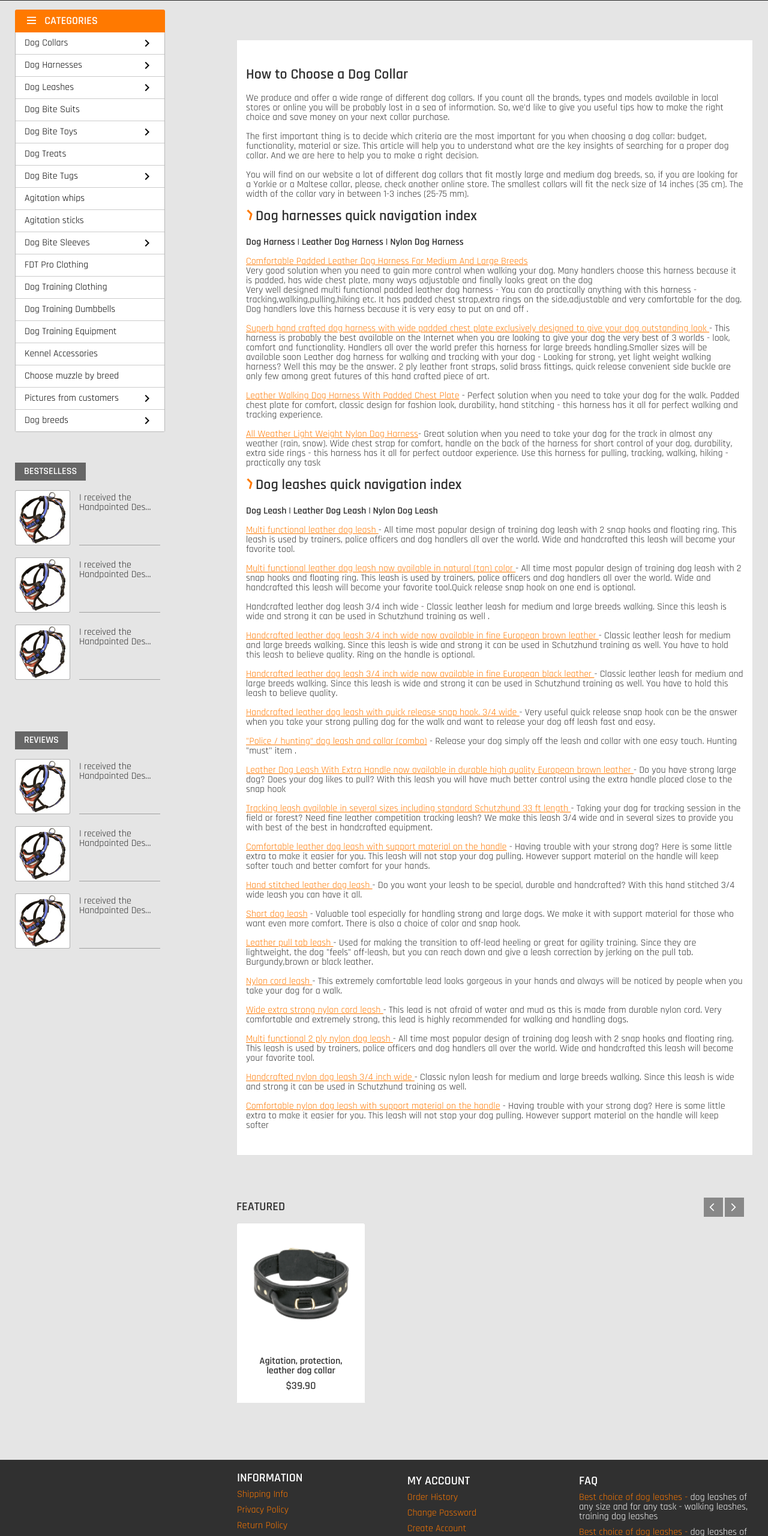
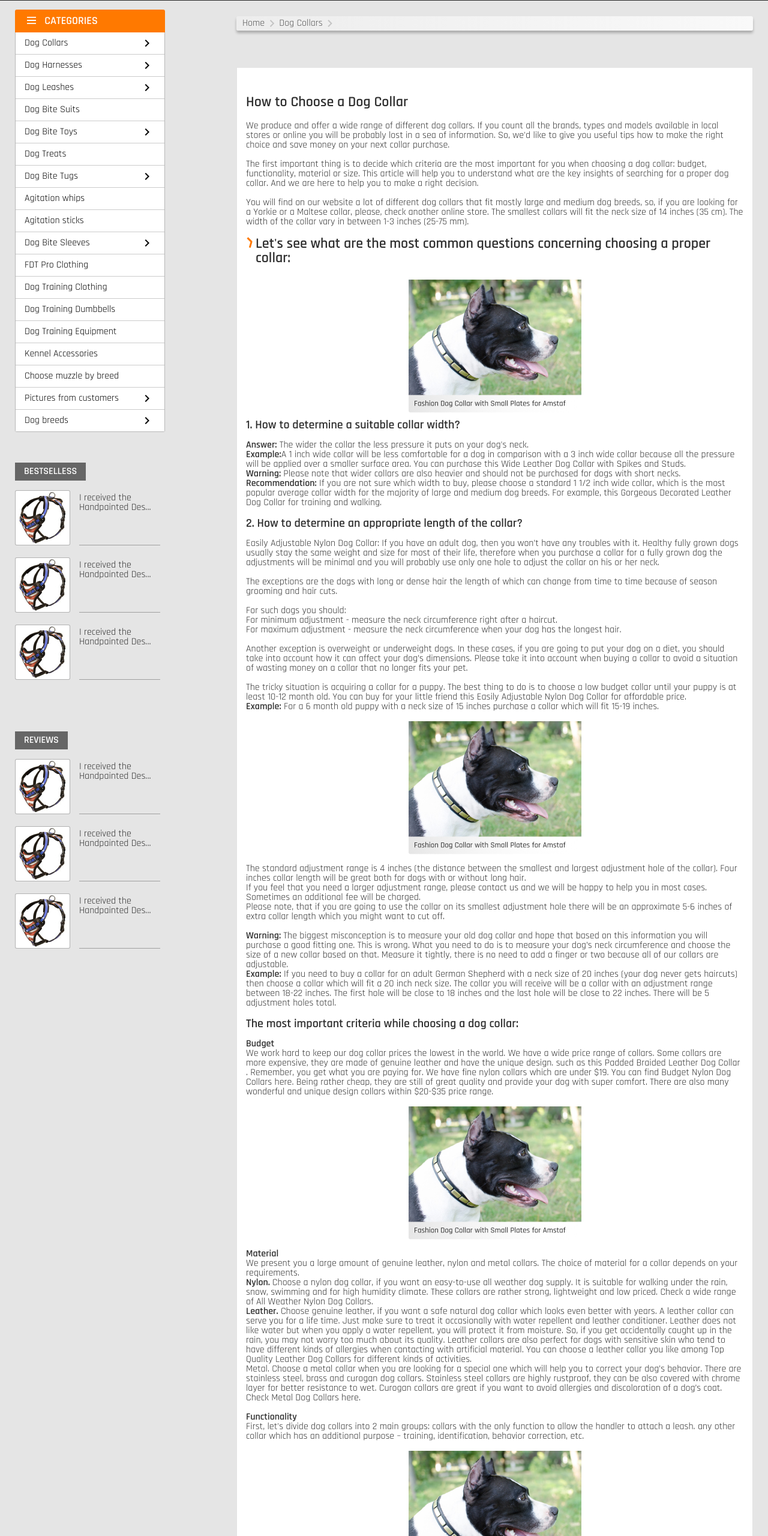
Before and after one commit to Vladarc/FDT-Layout, a website: page src/choose-dog-collar.html in a window 1280 px wide. Shown: the part 240-2800 px from the top of the page at 60% size. Drawn offline with nearby package versions, Linux system fonts and the light colour scheme; files that its build step writes are made by us from their sources; files whose address does not match are found by name.

Commit message:
finished article section

```diff
--- a/src/choose-dog-collar.html
+++ b/src/choose-dog-collar.html
@@ -4,7 +4,26 @@
 <div class="container">
     <div class="content-wrapper">
         <main class="main">
-
+            <div class="breadcrumbs">
+                <ul class="ul-normalize breadcrumbs-list">
+                    <li class="breadcrumbs-item">
+                        <a href="#" class="breadcrumbs-link">
+                            Home
+                            <span class="material-icons">
+                                keyboard_arrow_right
+                            </span>
+                        </a>
+                    </li>
+                    <li class="breadcrumbs-item">
+                        <a href="#" class="breadcrumbs-link">
+                            Dog Collars
+                            <span class="material-icons">
+                                    keyboard_arrow_right
+                                </span>
+                        </a>
+                    </li>
+                </ul>
+            </div>
 <article class="article">
     <h2>How to Choose a Dog Collar</h2>
     <p>
@@ -18,151 +37,92 @@
         <div class="article__title" >
             <img src="../img/svg/article-title-icon.svg" alt="">
             <h3 >
-                Dog harnesses quick navigation index
+                Let's see what are the most common questions concerning choosing a proper collar:
             </h3>
     </div>
-     <span class="article__subtitle">Dog Harness | Leather Dog Harness | Nylon Dog Harness</span>
+        <div class="article__image-wrapper">
+            <img src="/img/article-photo.jpg" alt="" >
+        </div>
+        <div class="article__subtitle">1. How to determine a suitable collar width?</div>
         <p>
-    <a href="#" class="article__link">
-        Comfortable Padded Leather Dog Harness For Medium And Large Breeds
-   </a>
-</br>
-Very good solution when you need to gain more control when walking your dog. Many handlers choose this harness because it is padded, has wide chest plate, many ways adjustable and finally looks great on the dog </br>
-Very well designed multi functional padded leather dog harness - You can do practically anything with this harness - tracking,walking,pulling,hiking etc. It has padded chest strap,extra rings on the side,adjustable and very comfortable for the dog. Dog handlers love this harness because it is very easy to put on and off
-.
+            <strong>Answer:</strong>  The wider the collar the less pressure it puts on your dog's neck. <br/>
+            <strong>Example:</strong>A 1 inch wide collar will be less comfortable for a dog in comparison with a 3 inch wide collar because all the pressure will be applied over a smaller surface area. You can purchase this Wide Leather Dog Collar with Spikes and Studs.<br/>
+            <strong>Warning:</strong> Please note that wider collars are also heavier and should not be purchased for dogs with short necks.<br/>
+            <strong>Recommendation:</strong> If you are not sure which width to buy, please choose a standard 1 1/2 inch wide collar, which is the most popular average collar width for the majority of large and medium dog breeds. For example, this Gorgeous Decorated Leather Dog Collar for training and walking.<br/>
+        </p>
+        <div class="article__subtitle">2. How to determine an appropriate length of the collar?</div>
+        <p>
+            Easily Adjustable Nylon Dog Collar: If you have an adult dog, then you won’t have any troubles with it. Healthy fully grown dogs usually stay the same weight and size for most of their life, therefore when you purchase a collar for a fully grown dog the adjustments will be minimal and you will probably use only one hole to adjust the collar on his or her neck.
         </p>
         <p>
-      <a href="#" class="article__link">
-        Superb hand crafted dog harness with wide padded chest plate exclusively designed to give your dog outstanding look
-      </a>
-      - This harness is probably the best available on the Internet when you are looking to give your dog the very best of 3 worlds - look, comfort and functionality. Handlers all over the world prefer this harness for large breeds handling.Smaller sizes will be available soon
-      Leather dog harness for walking and tracking with your dog - Looking for strong, yet light weight walking harness? Well this may be the answer. 2 ply leather front straps, solid brass fittings, quick release convenient side buckle are only few among great futures of this hand crafted piece of art.
+            The exceptions are the dogs with long or dense hair the length of which can change from time to time because of season grooming and hair cuts.
         </p>
         <p>
-        <a href="#" class="article__link">Leather Walking Dog Harness With Padded Chest Plate</a>
-        - Perfect solution when you need to take your dog for the walk. Padded chest plate for comfort, classic design for fashion look, durability, hand stitching - this harness has it all for perfect walking and tracking experience.
+            For such dogs you should: <br/>
+            For minimum adjustment - measure the neck circumference right after a haircut. <br/>
+            For maximum adjustment - measure the neck circumference when your dog has the longest hair.
 
         </p>
         <p>
-        <a href="#" class="article__link" >All Weather Light Weight Nylon Dog Harness</a>- Great solution when you need to take your dog for the track in almost any weather (rain, snow). Wide chest strap for comfort, handle on the back of the harness for short control of your dog, durability, extra side rings - this harness has it all for perfect outdoor experience. Use this harness for pulling, tracking, walking, hiking - practically any task
+            Another exception is overweight or underweight dogs. In these cases, if you are going to put your dog on a diet, you should take into account how it can affect your dog’s dimensions. Please take it into account when buying a collar to avoid a situation of wasting money on a collar that no longer fits your pet.
+        </p>
+        <p>
+            The tricky situation is acquiring a collar for a puppy. The best thing to do is to choose a low budget collar until your puppy is at least 10-12 month old. You can buy for your little friend this Easily Adjustable Nylon Dog Collar for affordable price.<br/>
+           <strong>Example:</strong> For a 6 month old puppy with a neck size of 15 inches purchase a collar which will fit 15-19 inches.
+        </p>
+        <div class="article__image-wrapper">
+            <img src="/img/article-photo.jpg" alt="" >
+        </div>
+        <p>
+            The standard adjustment range is 4 inches (the distance between the smallest and largest adjustment hole of the collar). Four inches collar length will be great both for dogs with or without long hair.<br/>
+            If you feel that you need a larger adjustment range, please contact us and we will be happy to help you in most cases. Sometimes an additional fee will be charged.<br/>
+            Please note, that if you are going to use the collar on its smallest adjustment hole there will be an approximate 5-6 inches of extra collar length which you might want to cut off.
+        </p>
+        <p>
+           <strong>Warning:</strong> The biggest misconception is to measure your old dog collar and hope that based on this information you will purchase a good fitting one. This is wrong. What you need to do is to measure your dog’s neck circumference and choose the size of a new collar based on that. Measure it tightly, there is no need to add a finger or two because all of our collars are adjustable.<br/>
+           <strong> Example:</strong> If you need to buy a collar for an adult German Shepherd with a neck size of 20 inches (your dog never gets haircuts) then choose a collar which will fit a 20 inch neck size. The collar you will receive will be a collar with an adjustment range between 18-22 inches. The first hole will be close to 18 inches and the last hole will be close to 22 inches. There will be 5 adjustment holes total.
+        </p>
+        <div class="article__subtitle">The most important criteria while choosing a dog collar:</div>
+        <p>
+            <strong>Budget</strong><br/>
+            We work hard to keep our dog collar prices the lowest in the world. We have a wide price range of collars. Some collars are more expensive, they are made of genuine leather and have the unique design. such as this Padded Braided Leather Dog Collar . Remember, you get what you are paying for. We have fine nylon collars which are under $19. You can find Budget Nylon Dog Collars here. Being rather cheap, they are still of great quality and provide your dog with super comfort. There are also many wonderful and unique design collars within $20-$35 price range.
+        </p>
+        <div class="article__image-wrapper">
+            <img src="/img/article-photo.jpg" alt="" >
+        </div>
+        <p>
+            <strong>Material</strong><br/>
+            We present you a large amount of genuine leather, nylon and metal collars. The choice of material for a collar depends on your requirements.<br/>
+            <strong>Nylon. </strong>Choose a nylon dog collar, if you want an easy-to-use all weather dog supply. It is suitable for walking under the rain, snow, swimming and for high humidity climate. These collars are rather strong, lightweight and low priced. Check a wide range of All Weather Nylon Dog Collars.<br/>
+            <strong>Leather.</strong> Choose genuine leather, if you want a safe natural dog collar which looks even better with years. A leather collar can serve you for a life time. Just make sure to treat it occasionally with water repellent and leather conditioner. Leather does not like water but when you apply a water repellent, you will protect it from moisture. So, if you get accidentally caught up in the rain, you may not worry too much about its quality. Leather collars are also perfect for dogs with sensitive skin who tend to have different kinds of allergies when contacting with artificial material. You can choose a leather collar you like among Top Quality Leather Dog Collars for different kinds of activities.<br/>
+            Metal. Choose a metal collar when you are looking for a special one which will help you to correct your dog’s behavior. There are stainless steel, brass and curogan dog collars. Stainless steel collars are highly rustproof, they can be also covered with chrome layer for better resistance to wet. Curogan collars are great if you want to avoid allergies and discoloration of a dog’s coat. Check Metal Dog Collars here.
+        </p>
+        <p>
+            <strong>Functionality </strong><br/>
+            First, let's divide dog collars into 2 main groups: collars with the only function to allow the handler to attach a leash. any other collar which has an additional purpose – training, identification, behavior correction, etc.
+        </p>
+        <div class="article__image-wrapper">
+            <img src="/img/article-photo.jpg" alt="" >
+        </div>
+        <p>Regarding the first group, if you follow our advice as far as for choosing an appropriate collar width and length, and assuming that you have already decided what material better meets your needs, it all comes down to your personal taste. Simply look at the images and get the collar you prefer more. If you enjoy several models, you can buy them all. Just contact us, and we will think over a bulk discount specially for you.
+        </p>
+        <p>
+            The second group is a little bit more complicated but let’s figure it out together.
+            Choose an extra strong collar with a handle if you are going to involve your dog in agitation or attack training, such as this Agitation Training Leather Dog Collar.
+            Choose a martingale dog collar if you want to correct your dog’s behavior and be able to put the collar on and off fast. This 'Smart Control' Martingale Dog Collar is perfect for obedience training.<br/>
+            Choose a pinch / prong collar if you want to have advanced control over your canine. Such a collar is also perfect for behavior correction just like a martingale one. This type of collar will probably suit best for the people with limited amount of strength and older dog handlers. There is a wide range of Rustproof Prong Dog Collars meant for dog training.<br/>
+            Choose a choke chain collar or a choke chain fur saver (choke collar with bigger links) to train your dog. They have more gentle effect than prong collars and are perfect for long-haired dog breeds. For example, you can choose this Herm Sprenger Black Stainless Steel Fur Saver that will help you to keep your pet's fur in perfect conditions.<br/>
+            Choose a show collar that is specially meant for dog shows, such as this Smooth Chrome Plated Dog Show Collar .
+            You are welcome to choose any dog collar you like! Check High Quality Leather and Nylon Dog Collar for Medium and Large Canines - have a look at our collection of dog collars.
+        </p>
+        <p>
+            We hope after reading these tips you have become much more confident about how to choose the most appropriate collar for your dog. If you have any other questions, please feel free to contact us for further assistance.
         </p>
     </div>
 
 
-<div class="article__content">
-    <div class="article__title" >
-        <img src="../img/svg/article-title-icon.svg" alt="">
-    <h3 >Dog leashes quick navigation index
-    </h3>
-    </div>
-    <span class="article__subtitle">Dog Leash | Leather Dog Leash | Nylon Dog Leash</span>
-  <p>
-    <a href="#" class="article__link">Multi functional leather dog leash </a>
-    - All time most popular design of training dog leash with 2 snap hooks and floating ring. This leash is used by trainers, police officers and dog handlers all over the world. Wide and handcrafted this leash will become your favorite tool.
-</p>
-<p>
-    <a href="#" class="article__link">
-        Multi functional leather dog leash now available in natural (tan) color
-    </a>-
-    All time most popular design of training dog leash with 2 snap hooks and floating ring. This leash is used by trainers, police officers and dog handlers all over the world. Wide and handcrafted this leash will become your favorite tool.Quick release snap hook on one end is optional.
-</p>
-<p>
-    <a>Handcrafted leather dog leash 3/4 inch wide</a> -
-    Classic leather leash for medium and large breeds walking. Since this leash is wide and strong it can be used in Schutzhund training as well .
-</p>
-<p>
-<a href="#" class="article__link">
-    Handcrafted leather dog leash 3/4 inch wide now available in fine European brown leather
-</a>
-- Classic leather leash for medium and large breeds walking. Since this leash is wide and strong it can be used in Schutzhund training as well. You have to hold this leash to believe quality. Ring on the handle is optional.
-</p>
-
-<p>
-     <a href="#" class="article__link">
-        Handcrafted leather dog leash 3/4 inch wide now available in fine European black leather
-    </a>
-    - Classic leather leash for medium and large breeds walking. Since this leash is wide and strong it can be used in Schutzhund training as well. You have to hold this leash to believe quality.
-</p>
-<p>
-    <a href="#" class="article__link">Handcrafted leather dog leash with quick release snap hook. 3/4 wide </a>
-    - Very useful quick release snap hook can be the answer when you take your strong pulling dog for the walk and want to release your dog off leash fast and easy.
-
-</p>
-<p>
-    <a href="#" class="article__link">
-        "Police / hunting" dog leash and collar (combo)</a>
-
-      - Release your dog simply off the leash and collar with one easy touch. Hunting "must" item .
-
-</p>
-<p>
-    <a href="#" class="article__link">
-        Leather Dog Leash With Extra Handle now available in durable high quality European brown leather </a>
-        - Do you have strong large dog? Does your dog likes to pull? With this leash you will have much better control using the extra handle placed close to the snap hook
 
 
-
-
-</p>
-
-<p>
-    <a href="#" class="article__link">
-        Tracking leash available in several sizes including standard Schutzhund 33 ft length
-    </a>
-    - Taking your dog for tracking session in the field or forest? Need fine leather competition tracking leash? We make this leash 3/4 wide and in several sizes to provide you with best of the best in handcrafted equipment.
-
-
-</p>
-<p>
-    <a href="#" class="article__link">
-        Comfortable leather dog leash with support material on the handle</a>
-        - Having trouble with your strong dog? Here is some little extra to make it easier for you. This leash will not stop your dog pulling. However support material on the handle will keep softer touch and better comfort for your hands.
-
-    </p>
-<p>
-    <a href="#" class="article__link">
-        Hand stitched leather dog leash
-    </a>
-    - Do you want your leash to be special, durable and handcrafted? With this hand stitched 3/4 wide leash you can have it all.
-
-</p>
-
-<p>
-    <a href="#" class="article__link">Short dog leash</a>
-    - Valuable tool especially for handling strong and large dogs. We make it with support material for those who want even more comfort. There is also a choice of color and snap hook.
-</p>
-<p>
-    <a href="#" class="article__link">Leather pull tab leash </a>- Used for making the transition to off-lead heeling or great for agility training. Since they are lightweight, the dog "feels" off-leash, but you can reach down and give a leash correction by jerking on the pull tab. Burgundy,brown or black leather.
-
-</p>
-<p>
-    <a href="#" class="article__link">
-        Nylon cord leash
-    </a>
-    - This extremely comfortable lead looks gorgeous in your hands and always will be noticed by people when you take your dog for a walk.
-
-</p>
-<p>
-    <a href="#" class="article__link">
-        Wide extra strong nylon cord leash
-    </a>
-    - This lead is not afraid of water and mud as this is made from durable nylon cord. Very comfortable and extremely strong, this lead is highly recommended for walking and handling dogs.
-</p>
-
-<p>
-    <a href="#" class="article__link"> Multi functional 2 ply nylon dog leash </a>
-    - All time most popular design of training dog leash with 2 snap hooks and floating ring. This leash is used by trainers, police officers and dog handlers all over the world. Wide and handcrafted this leash will become your favorite tool.
-</p>
-<p>
-    <a href="#" class="article__link"> Handcrafted nylon dog leash 3/4 inch wide </a>
-    - Classic nylon leash for medium and large breeds walking. Since this leash is wide and strong it can be used in Schutzhund training as well.
-
-</p>
-<p>
-    <a href="#" class="article__link">Comfortable nylon dog leash with support material on the handle</a>
-    - Having trouble with your strong dog? Here is some little extra to make it easier for you. This leash will not stop your dog pulling. However support material on the handle will keep softer
-</p>
-</div>
 </article>
 <section class="featured">
                 <h2 class="featured__title">FEATURED</h2>
@@ -233,7 +193,7 @@ Very well designed multi functional padded leather dog harness - You can do prac
                             <img src="./img/reviews.jpg" alt="">
                         </div>
                         <div class="reviews__featured">
-                            <a href="#">I received the </br> Handpainted Des...</a>
+                            <a href="#">I received the <br/> Handpainted Des...</a>
                             <div class="rating rating--reviews">
                                 <ul class="rating__list ul-normalize">
                                     <li class="rating__item rating__item--icon-star rating__item--filled"></li>
@@ -251,7 +211,7 @@ Very well designed multi functional padded leather dog harness - You can do prac
                             <img src="./img/reviews.jpg" alt="">
                         </div>
                         <div class="reviews__featured">
-                            <a href="#">I received the </br> Handpainted Des...</a>
+                            <a href="#">I received the <br/> Handpainted Des...</a>
                             <div class="rating rating--reviews">
                                 <ul class="rating__list ul-normalize">
                                     <li class="rating__item rating__item--icon-star rating__item--filled"></li>
@@ -269,7 +229,7 @@ Very well designed multi functional padded leather dog harness - You can do prac
                             <img src="./img/reviews.jpg" alt="">
                         </div>
                         <div class="reviews__featured">
-                            <a href="#">I received the </br> Handpainted Des...</a>
+                            <a href="#">I received the <br/> Handpainted Des...</a>
                             <div class="rating rating--reviews">
                                 <ul class="rating__list ul-normalize">
                                     <li class="rating__item rating__item--icon-star rating__item--filled"></li>
@@ -294,7 +254,7 @@ Very well designed multi functional padded leather dog harness - You can do prac
                             <img src="./img/reviews.jpg" alt="">
                         </div>
                         <div class="reviews__featured">
-                            <a href="#">I received the </br> Handpainted Des...</a>
+                            <a href="#">I received the <br/> Handpainted Des...</a>
                             <div class="rating rating--reviews">
                                 <ul class="rating__list ul-normalize">
                                     <li class="rating__item rating__item--icon-star rating__item--filled"></li>
@@ -312,7 +272,7 @@ Very well designed multi functional padded leather dog harness - You can do prac
                             <img src="./img/reviews.jpg" alt="">
                         </div>
                         <div class="reviews__featured">
-                            <a href="#">I received the </br> Handpainted Des...</a>
+                            <a href="#">I received the <br/> Handpainted Des...</a>
                             <div class="rating rating--reviews">
                                 <ul class="rating__list ul-normalize">
                                     <li class="rating__item rating__item--icon-star rating__item--filled"></li>
@@ -330,7 +290,7 @@ Very well designed multi functional padded leather dog harness - You can do prac
                             <img src="./img/reviews.jpg" alt="">
                         </div>
                         <div class="reviews__featured">
-                            <a href="#">I received the </br> Handpainted Des...</a>
+                            <a href="#">I received the <br/> Handpainted Des...</a>
                             <div class="rating rating--reviews">
                                 <ul class="rating__list ul-normalize">
                                     <li class="rating__item rating__item--icon-star rating__item--filled"></li>
```
Also changed, not shown: src/components/article.html (+2 -2 lines), src/components/header.html (+1 -1 lines), src/components/products-description.html (+2 -2 lines), src/index.html (+37 -5 lines), src/scss/style.scss (+57 -5 lines), src/shopping-cart-empty.html (+22 -6 lines), img/article-photo.jpg (added). Lines whose indentation alone changed are shown as unchanged.
